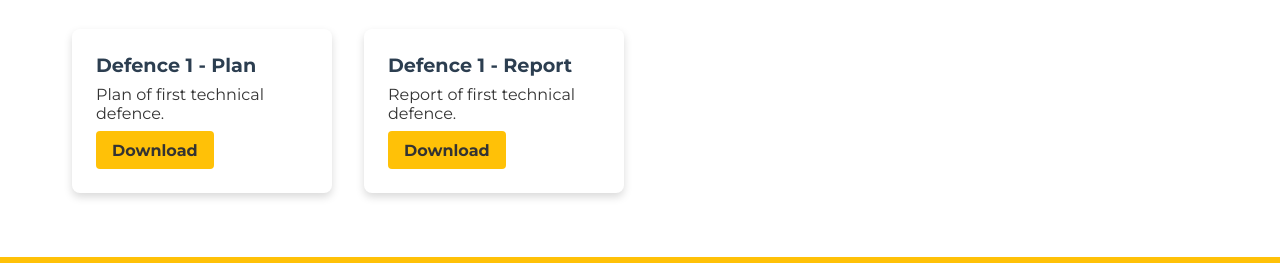
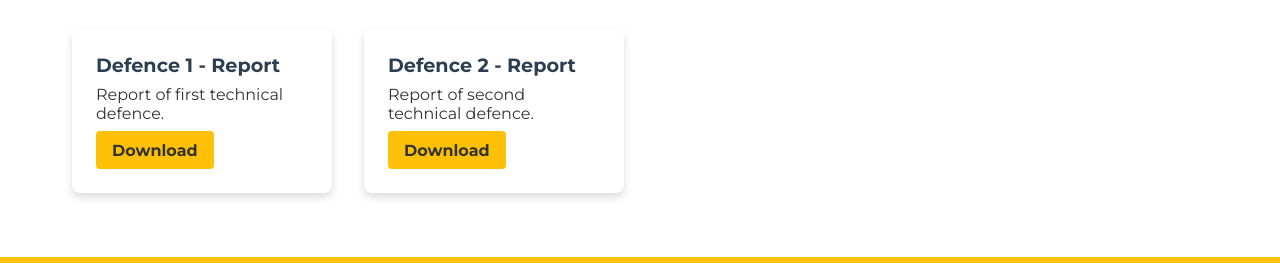
Before and after one commit to martin-rhs/Tribz-Site, a plain HTML site: page download.html in a window 1280 px wide. Shown: the part 537-800 px from the top of the page. Drawn offline with Linux system fonts and the light colour scheme.

Commit message:
updated for second defence

```diff
--- a/css/style.css
+++ b/css/style.css
@@ -601,7 +601,7 @@ header {
 }
 @keyframes fillTimeline {
   to {
-    height: 41%;
+    height: 62%;
   }
 }
 
--- a/js/download.js
+++ b/js/download.js
@@ -1,16 +1,16 @@
 document.addEventListener("DOMContentLoaded", () => {
   const files = [
-    {
-      title: "Defence 1 - Plan",
-      description: "Plan of first technical defence.",
-      filename: "Defence1_Plan.pdf",
-      path: "downloads/Defence1_Plan.pdf",
-    },
     {
       title: "Defence 1 - Report",
       description: "Report of first technical defence.",
       filename: "Defence1_Report.pdf",
       path: "downloads/Defence1_Report.pdf",
+    },
+    {
+      title: "Defence 2 - Report",
+      description: "Report of second technical defence.",
+      filename: "Defence2_Report.pdf",
+      path: "downloads/Defence2_Report.pdf",
     },
   ];
 
```
Also changed, not shown: 1 other file.
